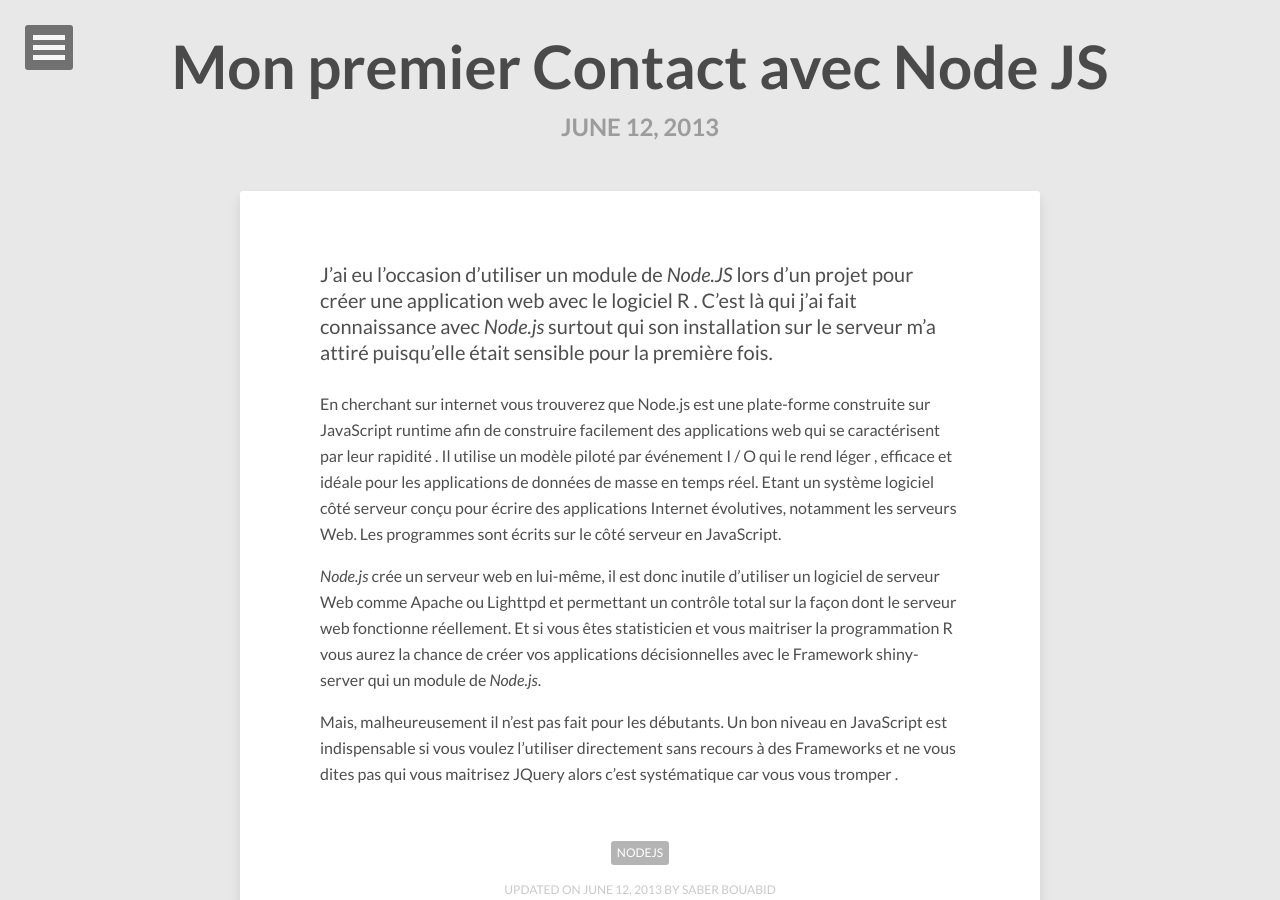
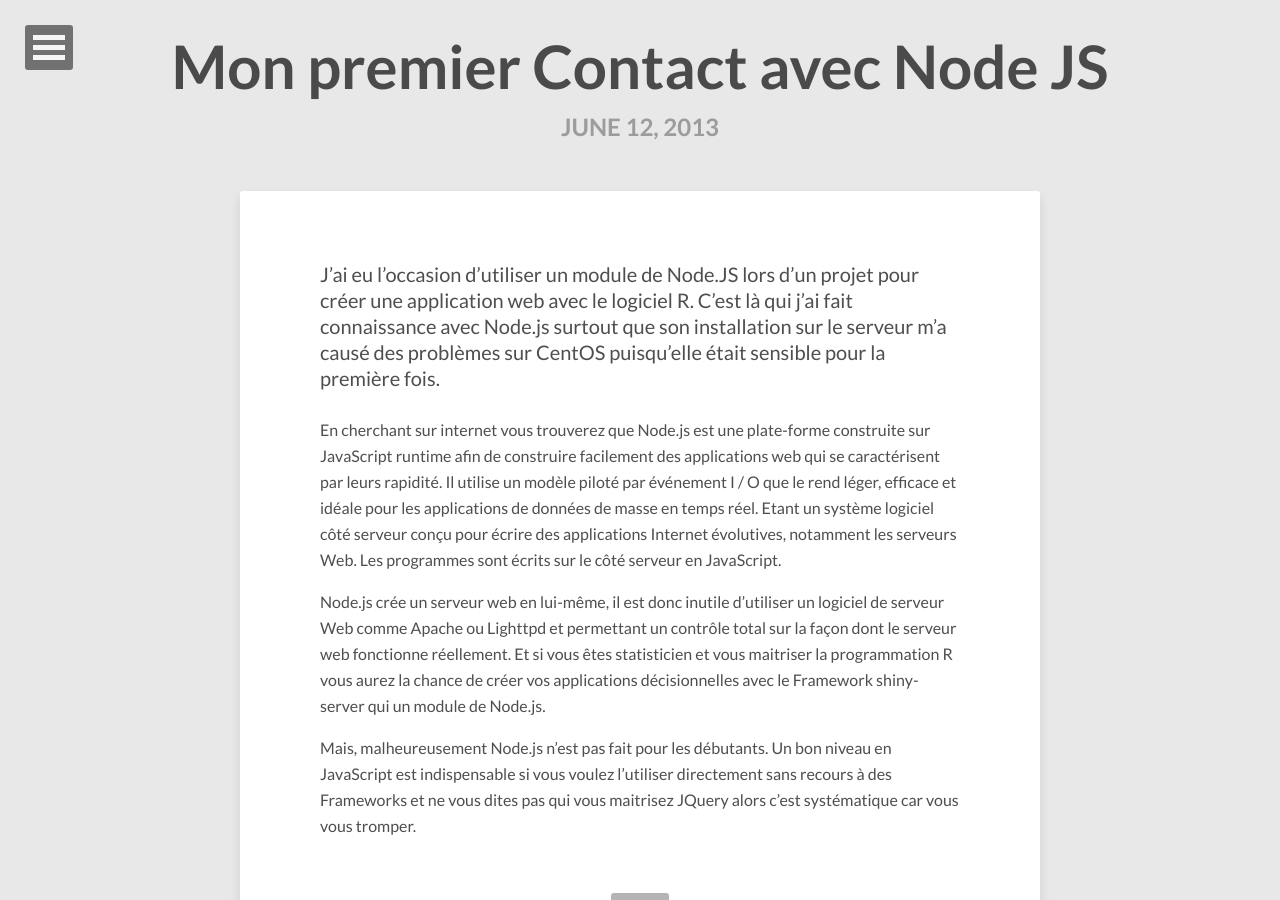
Before and after one commit to saberbouabid/WEBS, a Jekyll site: the page built from _posts/2013-06-12-nodejs.md, in a window 1280 px wide and 900 px high. Built offline with Jekyll 4.4.1, drawn with Linux system fonts in a browser that asks for light colours; nearby versions of some CDN libraries; comment, search, counter and statistics services are not loaded.

Commit message:
Update 2013-06-12-nodejs.md

```diff
--- a/_posts/2013-06-12-nodejs.md
+++ b/_posts/2013-06-12-nodejs.md
@@ -7,16 +7,10 @@
 comment: true
 ---
 
+J’ai eu l’occasion d’utiliser un module de Node.JS lors d’un projet pour créer une application web avec le logiciel R. C’est là qui j’ai fait connaissance avec Node.js surtout que son installation sur le serveur m’a causé des problèmes sur CentOS  puisqu’elle était sensible pour la première fois.
 
+En cherchant sur internet vous trouverez que Node.js est une plate-forme construite sur JavaScript runtime afin de construire facilement des applications web qui se caractérisent par leurs rapidité. Il utilise un modèle piloté par événement I / O que le rend léger, efficace et idéale pour les applications de données de masse en temps réel. Etant un système logiciel côté serveur conçu pour écrire des applications Internet évolutives, notamment les serveurs Web. Les programmes sont écrits sur le côté serveur en JavaScript.
 
-J’ai eu l’occasion d’utiliser un module de _Node.JS_ lors d’un projet pour créer une application web avec le logiciel R .
-C’est là qui j’ai fait connaissance avec _Node.js_ surtout qui son installation sur le serveur m’a attiré puisqu’elle était sensible pour la première fois.
+Node.js crée un serveur web en lui-même, il est donc inutile d’utiliser un logiciel de serveur Web comme Apache ou Lighttpd et permettant un contrôle total sur la façon dont le serveur web fonctionne réellement. Et si vous êtes statisticien et vous maitriser la programmation R vous aurez la chance de créer vos applications décisionnelles avec le Framework shiny-server qui un module de Node.js.
 
-
-
-En cherchant sur internet vous trouverez que Node.js est une plate-forme construite sur JavaScript runtime  afin de construire facilement des applications web qui se caractérisent par leur rapidité .  Il  utilise un modèle piloté par événement I / O qui le rend léger , efficace et idéale pour les applications de données de masse  en temps réel. Etant un système logiciel côté serveur conçu pour écrire des applications Internet évolutives, notamment les serveurs Web. Les programmes sont écrits sur le côté serveur en JavaScript.
-
-
-_Node.js_  crée un serveur web en lui-même, il est donc inutile d'utiliser un logiciel de serveur Web comme Apache ou Lighttpd et permettant un contrôle total sur la façon dont le serveur web fonctionne réellement. Et si vous êtes statisticien et vous maitriser la programmation R vous aurez la chance de créer vos applications décisionnelles avec le Framework shiny-server qui un module de _Node.js_.
-
-Mais, malheureusement il  n'est pas fait pour les débutants. Un bon niveau en JavaScript est indispensable si vous voulez l’utiliser directement sans recours à des Frameworks  et ne vous dites pas qui vous maitrisez JQuery alors c’est systématique car vous vous tromper  .
+Mais, malheureusement  Node.js n’est pas fait pour les débutants. Un bon niveau en JavaScript est indispensable si vous voulez l’utiliser directement sans recours à des Frameworks et ne vous dites pas qui vous maitrisez JQuery alors c’est systématique car vous vous tromper.
```
